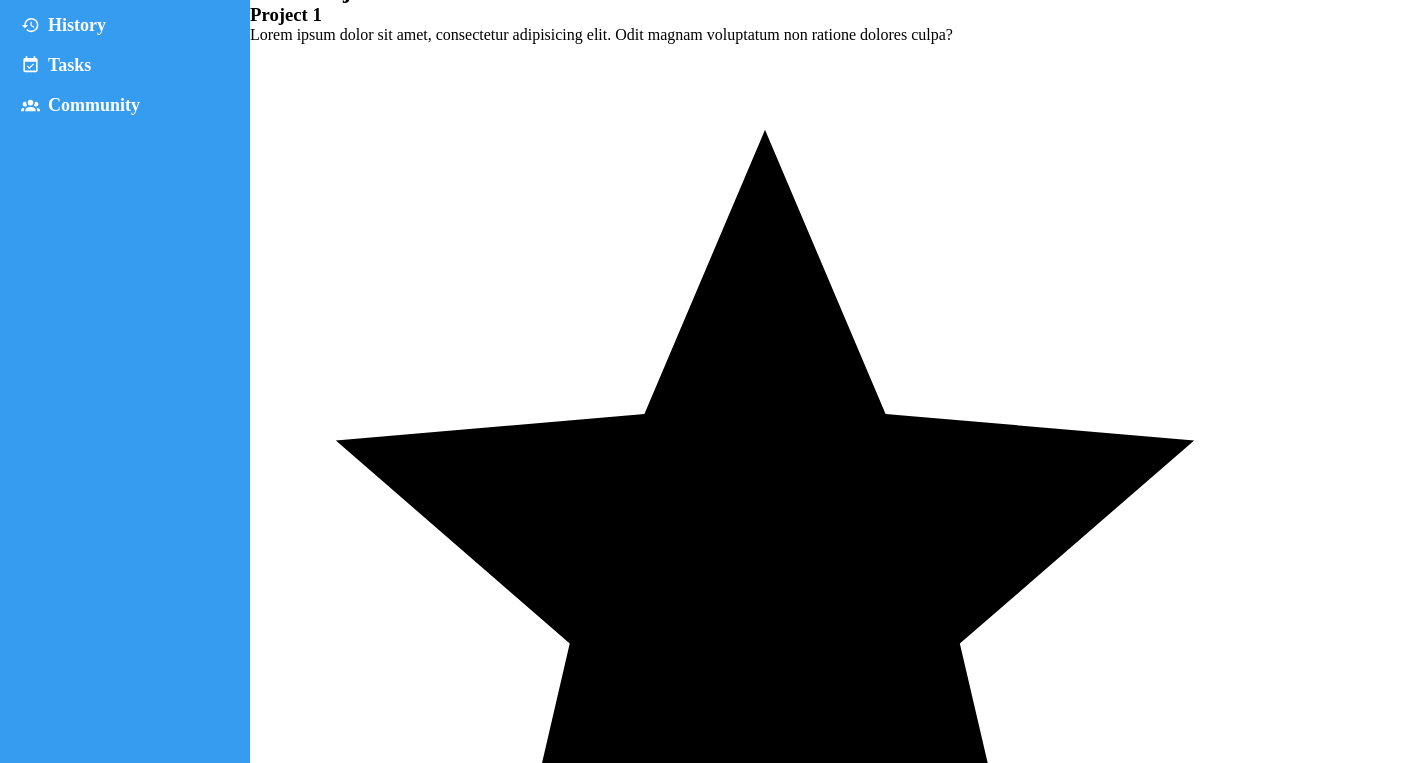
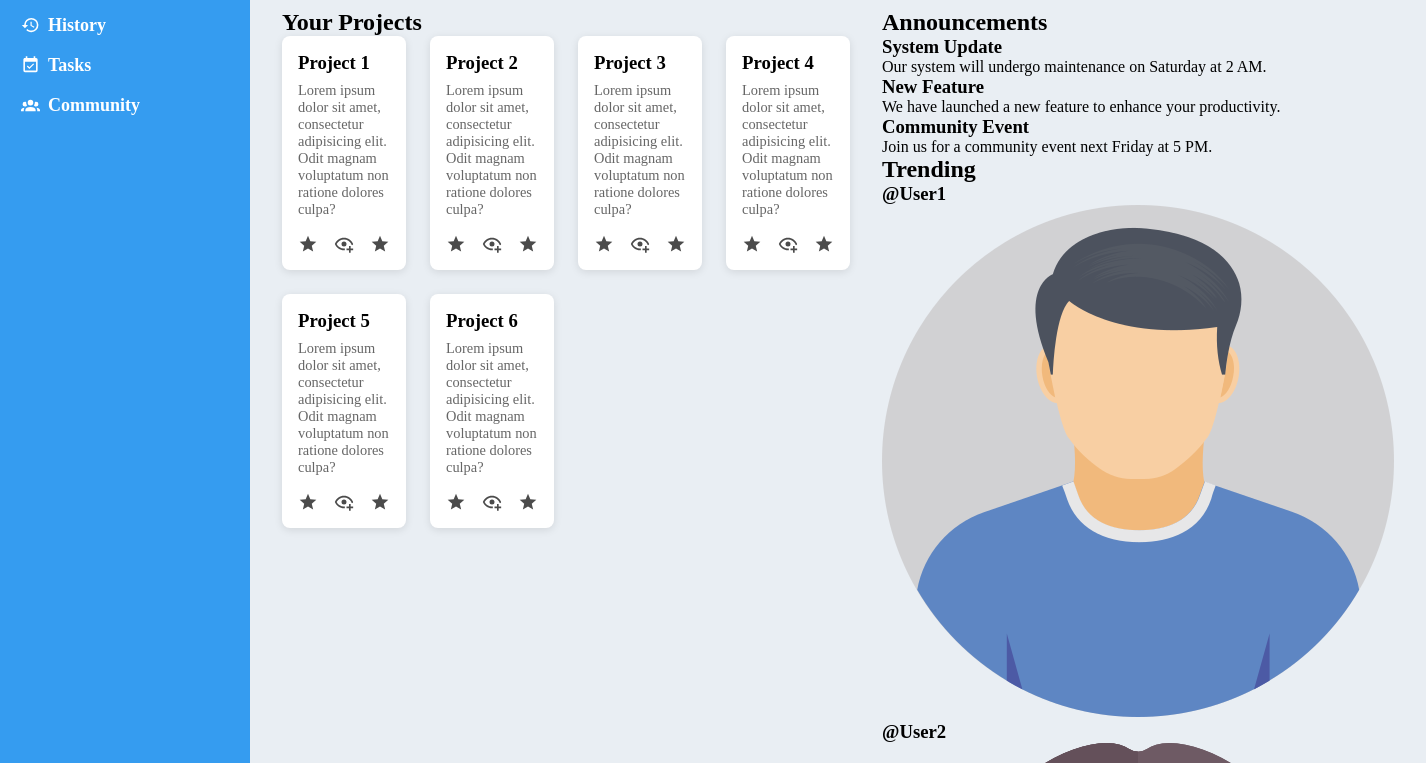
Before and after one commit to Dcod36/odin-admindashboard, a plain HTML site: page index.html in a window 1280 px wide. Shown: the part 187-950 px from the top of the page, 1426 px wide, since content can reach past the window. Drawn offline with Linux system fonts and the light colour scheme.

Commit message:
added css styling to the project side

```diff
--- a/styles.css
+++ b/styles.css
@@ -151,3 +151,44 @@
   color: white;
   font-weight: 600;
 }
+.main-contents{
+    display:grid;
+    grid-template-columns: 3fr 1fr;
+    gap:2rem;
+    padding:2rem;
+    background:#e9eef3;
+}
+.project-grid{
+    display:grid;
+    grid-template-columns: repeat(4, 1fr);
+    gap: 1.5rem;
+}
+.project-card{
+    background:white;
+    padding:1rem;
+    border-radius:8px;
+    display:grid;
+    grid-template-rows: auto 1fr auto;
+    justify-content: space-between;
+    box-shadow: 0 2px 8px rgba(0,0,0,0.1);
+
+}
+.project-card h3 {
+  margin-bottom: 0.5rem;
+}
+.project-card p {
+  color: #666;
+  font-size: 0.9rem;
+}
+.card-icons {
+  display: flex;
+  justify-content: flex-end;
+  gap: 1rem;
+  margin-top: 1rem;
+}
+.card-icon {
+  width: 20px;
+  height: 20px;
+  opacity: 0.7;
+  cursor: pointer;
+}
```
